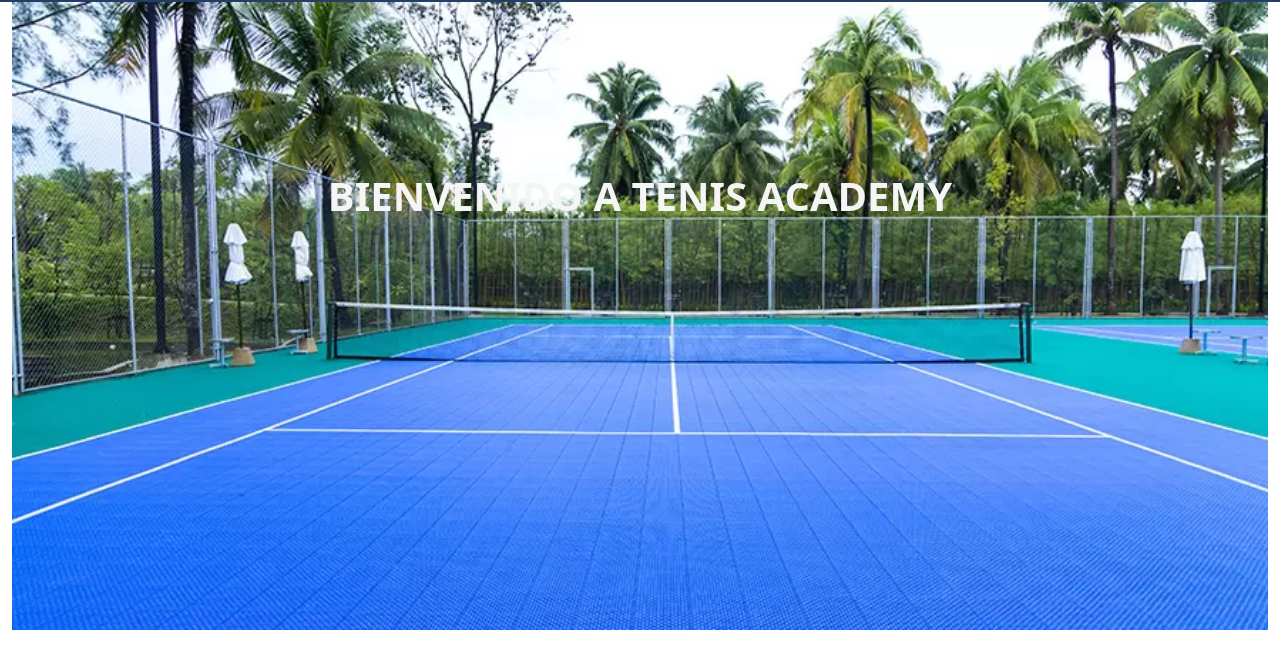
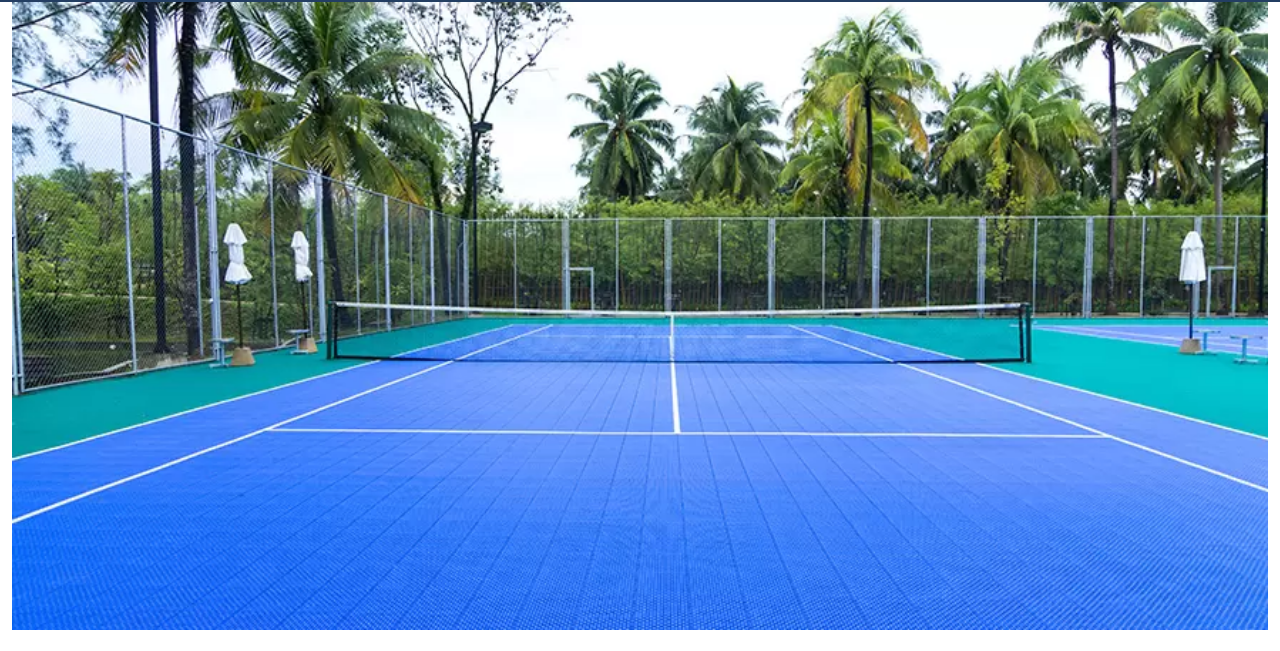
Before and after one commit to TomasDiazdeSa/TomasDiazdeSa.github.io, a plain HTML site: page entrega 3/index.html in a window 1280 px wide. Shown: the part 124-775 px from the top of the page. Drawn offline with nearby package versions, Linux system fonts and the light colour scheme.

Commit message:
quite algo

```diff
--- a/entrega 3/index.html
+++ b/entrega 3/index.html
@@ -51,9 +51,6 @@
       <div class="container-fluid">
         <div>
           <img width="100%" src="img/cancha de tenis.jpg" alt="cancha de tenis">
-          <h1 class="bienvenida">
-            <strong>BIENVENIDO A TENIS ACADEMY</strong>
-          </h1>
         </div>
         <br>
         <div class="row">
```
